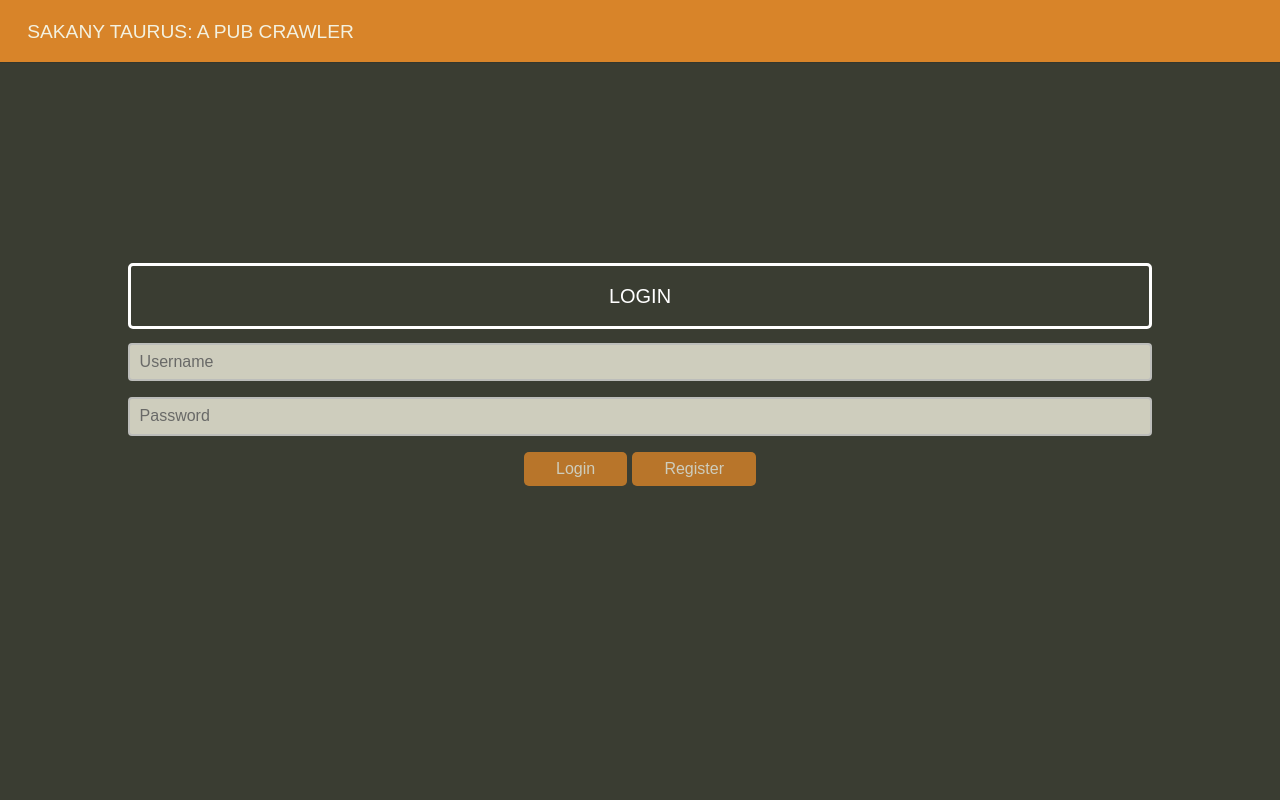
After one commit to DenJansen/SakanyTaurus, a Django app: page /login/ in a window 1280 px wide. The commit adds this page. Run offline with Django 3.2, Linux system fonts and the light colour scheme; some libraries are stand-ins or nearby versions.

Commit message:
Updated login / registration functionality.

```diff
--- /dev/null
+++ b/sakanytaurus/sakanyapp/static/sakanyapp/stylesheet.css
@@ -0,0 +1,332 @@
+* {
+    -webkit-box-sizing: border-box;
+    -moz-box-sizing: border-box;
+    box-sizing: border-box;
+}
+
+/*
+ * -- BASE STYLES --
+ * Most of these are inherited from Base, but I want to change a few.
+ */
+body {
+    line-height: 1.7em;
+    color: #7f8c8d;
+    font-size: 13px;
+}
+
+h1,
+h2,
+h3,
+h4,
+h5,
+h6,
+label {
+    color: #34495e;
+}
+
+.pure-img-responsive {
+    max-width: 100%;
+    height: auto;
+}
+
+/*
+ * -- LAYOUT STYLES --
+ * These are some useful classes which I will need
+ */
+.l-box {
+    padding: 1em;
+}
+
+.l-box-lrg {
+    padding: 2em;
+    border-bottom: 1px solid rgba(0,0,0,0.1);
+}
+
+.is-center {
+    text-align: center;
+}
+
+
+
+/*
+ * -- PURE FORM STYLES --
+ * Style the form inputs and labels
+ */
+.pure-form label {
+    margin: 1em 0 0;
+    font-weight: bold;
+    font-size: 100%;
+}
+
+.pure-form input[type] {
+    border: 2px solid #ddd;
+    box-shadow: none;
+    font-size: 100%;
+    width: 100%;
+    margin-bottom: 1em;
+    background: #F3F1E0;
+    color: #3a3d32;
+}
+
+/*
+ * -- PURE BUTTON STYLES --
+ * I want my pure-button elements to look a little different
+ */
+.pure-button {
+    background-color: #D88429;
+    color: #F3F1E0;
+    padding: 0.5em 2em;
+    border-radius: 5px;
+}
+
+a.pure-button {
+    background-color: #D88429;
+    color: #F3F1E0;
+    padding: 0.5em 2em;
+    border-radius: 5px;
+    text-transform: none;
+}
+
+
+/*
+ * -- MENU STYLES --
+ * I want to customize how my .pure-menu looks at the top of the page
+ */
+
+.home-menu {
+    padding: 0.5em;
+    text-align: center;
+    box-shadow: 0 1px 1px rgba(0,0,0, 0.10);
+}
+.home-menu {
+    background: #D88429;
+}
+.pure-menu.pure-menu-fixed {
+    /* Fixed menus normally have a border at the bottom. */
+    border-bottom: none;
+    /* I need a higher z-index here because of the scroll-over effect. */
+    z-index: 4;
+}
+
+.home-menu .pure-menu-heading {
+    color: #F3F1E0;
+    font-weight: 400;
+    font-size: 120%;
+}
+
+.home-menu .pure-menu-selected a {
+    color: white;
+}
+
+.home-menu a {
+    color: #6FBEF3;
+}
+.home-menu li a:hover,
+.home-menu li a:focus {
+    background: none;
+    border: none;
+    color: #AECFE5;
+}
+
+/* -- MAIN STYLES --
+These are the styles for the main view */
+
+.main-container {
+    background: #3a3d32;
+    z-index: 1;
+    overflow: hidden;
+    width: 100%;
+    height: 100%;
+    top: 0;
+    left: 0;
+    position: fixed !important;
+}
+
+.main {
+    /* absolute center .main within .main-container */
+    width: 80%;
+    height: 50%;
+    margin: auto;
+    position: absolute;
+    top: 100px; left: 0; bottom: 0; right: 0;
+    text-align: center;
+    text-transform: uppercase;
+}
+
+/* This is the main heading that appears on the blue section */
+.main-head {
+    font-size: 20px;
+    font-weight: bold;
+    color: white;
+    border: 3px solid white;
+    padding: 1em 1.6em;
+    font-weight: 100;
+    border-radius: 5px;
+    line-height: 1em;
+}
+
+/* This is the subheading that appears on the blue section */
+.main-subhead {
+    color: white;
+    letter-spacing: 0.05em;
+    opacity: 0.8;
+}
+
+/*
+ * -- SPLASH STYLES --
+ * This is the blue top section that appears on the page.
+ */
+
+.splash-container {
+    background: #3a3d32;
+    z-index: 1;
+    overflow: hidden;
+    /* The following styles are required for the "scroll-over" effect */
+    width: 100%;
+    height: 88%;
+    top: 0;
+    left: 0;
+    position: fixed !important;
+}
+
+.splash {
+    /* absolute center .splash within .splash-container */
+    width: 80%;
+    height: 50%;
+    margin: auto;
+    position: absolute;
+    top: 100px; left: 0; bottom: 0; right: 0;
+    text-align: center;
+    text-transform: uppercase;
+}
+
+/* This is the main heading that appears on the blue section */
+.splash-head {
+    font-size: 20px;
+    font-weight: bold;
+    color: white;
+    border: 3px solid white;
+    padding: 1em 1.6em;
+    font-weight: 100;
+    border-radius: 5px;
+    line-height: 1em;
+}
+
+/* This is the subheading that appears on the blue section */
+.splash-subhead {
+    color: white;
+    letter-spacing: 0.05em;
+    opacity: 0.8;
+}
+
+/*
+ * -- CONTENT STYLES --
+ * This represents the content area (everything below the blue section)
+ */
+.content-wrapper {
+    /* These styles are required for the "scroll-over" effect */
+    position: absolute;
+    top: 87%;
+    width: 100%;
+    min-height: 12%;
+    z-index: 2;
+    background: white;
+
+}
+
+/* We want to give the content area some more padding */
+.content {
+    padding: 1em 1em 3em;
+}
+
+/* This is the class used for the main content headers (<h2>) */
+.content-head {
+    font-weight: 400;
+    text-transform: uppercase;
+    letter-spacing: 0.1em;
+    margin: 2em 0 1em;
+}
+
+/* This is a modifier class used when the content-head is inside a ribbon */
+.content-head-ribbon {
+    color: white;
+}
+
+/* This is the class used for the content sub-headers (<h3>) */
+.content-subhead {
+    color: #1f8dd6;
+}
+    .content-subhead i {
+        margin-right: 7px;
+    }
+
+/* This is the class used for the dark-background areas. */
+.ribbon {
+    background: #2d3e50;
+    color: #aaa;
+}
+
+/* This is the class used for the footer */
+.footer {
+    background: #111;
+    position: fixed;
+    bottom: 0;
+    width: 100%;
+}
+
+/*
+ * -- TABLET (AND UP) MEDIA QUERIES --
+ * On tablets and other medium-sized devices, we want to customize some
+ * of the mobile styles.
+ */
+@media (min-width: 48em) {
+
+    /* We increase the body font size */
+    body {
+        font-size: 16px;
+    }
+
+    /* We can align the menu header to the left, but float the
+    menu items to the right. */
+    .home-menu {
+        text-align: left;
+    }
+        .home-menu ul {
+            float: right;
+        }
+
+    /* We increase the height of the splash-container */
+/*    .splash-container {
+        height: 500px;
+    }*/
+
+    /* We decrease the width of the .splash, since we have more width
+    to work with */
+    .splash {
+        width: 50%;
+        height: 50%;
+    }
+
+    .splash-head {
+        font-size: 250%;
+    }
+
+
+    /* We remove the border-separator assigned to .l-box-lrg */
+    .l-box-lrg {
+        border: none;
+    }
+
+}
+
+/*
+ * -- DESKTOP (AND UP) MEDIA QUERIES --
+ * On desktops and other large devices, we want to over-ride some
+ * of the mobile and tablet styles.
+ */
+@media (min-width: 78em) {
+    /* We increase the header font size even more */
+    .splash-head {
+        font-size: 300%;
+    }
+}
--- /dev/null
+++ b/sakanytaurus/sakanyapp/templates/sakanyapp/login.html
@@ -0,0 +1,70 @@
+<!DOCTYPE html>
+<html lang="en" dir="ltr">
+  <head>
+    <meta charset="utf-8">
+    <!-- Flex goal: reCAPTCHA -->
+    <!-- <script src="https://www.google.com/recaptcha/api.js" async defer></script> -->
+    <meta name="viewport" content="width=device-width, initial-scale=1.0">
+    <!-- import Vue framework -->
+    <script src="https://cdn.jsdelivr.net/npm/vue/dist/vue.js"></script>
+    <!-- import Pure CSS framework -->
+    <link rel="stylesheet" href="https://unpkg.com/purecss@1.0.1/build/pure-min.css" integrity="sha384-" crossorigin="anonymous">
+    <link rel="stylesheet" href="/static/sakanyapp/stylesheet.css">
+    <title>Sakany Taurus</title>
+  </head>
+  <body>
+    <div id="app">
+      <div class="header">
+        <div class="home-menu pure-menu-horizontal pure-menu-fixed">
+          <a class="pure-menu-heading" href="">Sakany Taurus: A Pub Crawler</a>
+        </div>
+      </div>
+      <div class="main-container">
+        <div class="main">
+          <div v-if="registered==true">
+            <h1 class="main-head">Login</h1>
+            <div class="main-subhead">
+              <div class="pure-form pure-form-stacked">
+                <input type="text" placeholder="Username" v-model="username">
+                <input type="password" placeholder="Password" v-model="password" v-on:keypress.enter="userLogin">
+                <!-- <div class="g-recaptcha" >
+                </div> -->
+                <button type="submit" class="pure-button" v-on:click="userLogin">Login</button>
+                <button type="submit" class="pure-button" v-on:click="registered=!registered">Register</button>
+              </div>
+            </div>
+          </div>
+          <div v-if="registered==false">
+            <h1 class="main-head">Register</h1>
+            <div class="main-subhead">
+              <div class="pure-form pure-form-stacked">
+                <input type="text" placeholder="Username" v-model="username">
+                <input type="password" placeholder="Password" v-model="password" v-on:keypress.enter="userLogin">
+                <!-- <div class="g-recaptcha" >
+                </div> -->
+                <button type="submit" class="pure-button" v-on:click="userLogin">Login</button>
+                <button type="submit" class="pure-button" v-on:click="registered=!registered">Register</button>
+              </div>
+            </div>
+          </div>
+        </div>
+      </div>
+    </div>
+
+    <script type="text/javascript">
+      let app = new Vue({
+        el: '#app',
+        data: {
+          username: '',
+          password: '',
+          registered: true,
+        },
+        methods: {
+          userLogin() {
+            return
+          }
+        }
+      })
+    </script>
+  </body>
+</html>
--- a/sakanytaurus/sakanyapp/urls.py
+++ b/sakanytaurus/sakanyapp/urls.py
@@ -3,5 +3,7 @@ from . import views
 
 app_name = 'sakanyapp'
 urlpatterns = [
-path('', views.index, name='index')
+    path('', views.index, name='index'),
+    path('login/', views.login_page, name='login'),
+    path('register/', views.registration, name='register')
 ]
--- a/sakanytaurus/sakanyapp/views.py
+++ b/sakanytaurus/sakanyapp/views.py
@@ -6,20 +6,23 @@ from django.contrib.auth.decorators import login_required
 
 # Create your views here.
 
+# def register(request):
+#     return render(request, 'users/register.html')
+#
+# def register_user(request):
+#     username = request.POST['username']
+#     email = request.POST['email']
+#     password = request.POST['password']
+#     user = User.objects.create_user(username, email, password)
+#     login(request, user)
+#     return HttpResponseRedirect(reverse(''))
+
+def login_page  (request):
+    return render(request, 'sakanyapp/login.html')
+
+def registration (request):
+    return HttpResponse("Success!")
+
+@login_required
 def index(request):
-    context = {
-        'message': 'Hello World!'
-    }
-    return render(request, reverse('sakanyapp:index'), context)
-
-def register(request):
-    return render(request, 'users/register.html')
-
-def register_user(request):
-    username = request.POST['username']
-    email = request.POST['email']
-    password = request.POST['password']
-    user = User.objects.create_user(username, email, password)
-    login(request, user)
-
-    return HttpResponseRedirect(reverse(''))
+    return render(request, ('sakanyapp/index.html'))
--- a/sakanytaurus/sakanytaurus/settings.py
+++ b/sakanytaurus/sakanytaurus/settings.py
@@ -114,6 +114,7 @@ USE_L10N = True
 
 USE_TZ = True
 
+LOGIN_URL = '/sakanyapp/login/'
 
 # Static files (CSS, JavaScript, Images)
 # https://docs.djangoproject.com/en/3.0/howto/static-files/
```
Also changed, not shown: sakanytaurus/sakanyapp/templates/sakanyapp/index.html (+25 -1 lines), 1 other file.
